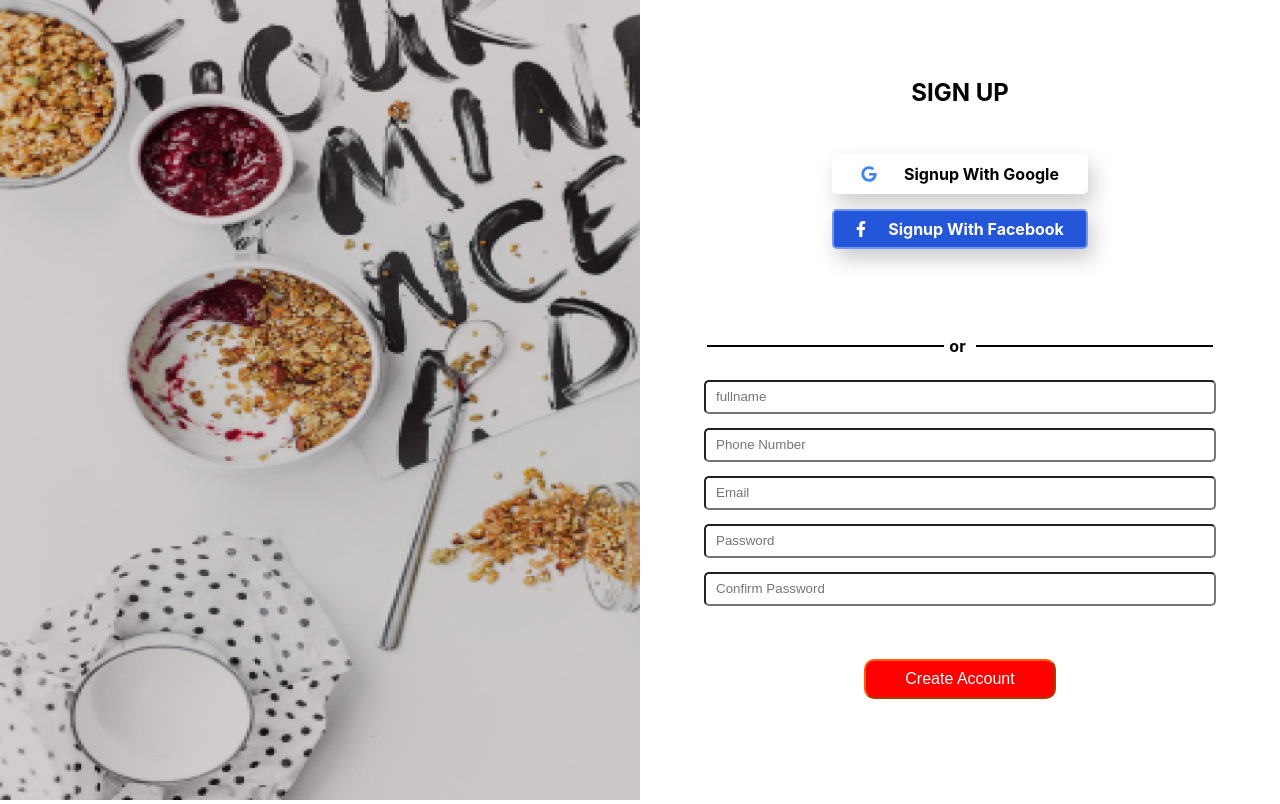
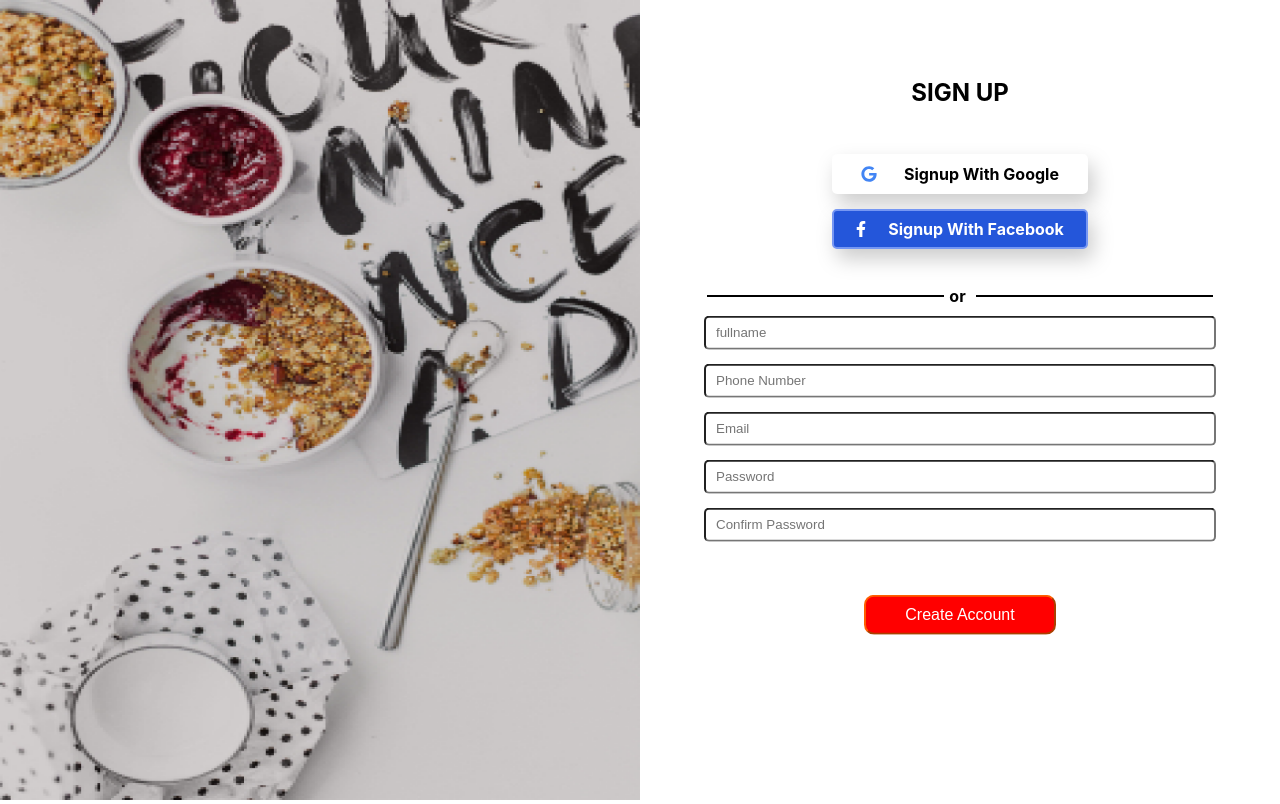
Before and after one commit to Oluwadolamipo/team-086-group-a-frontend, a React (Create React App) app: page /team-086-group-a-frontend/registration in a window 1280 px wide. Built offline with nearby package versions, Linux system fonts and the light colour scheme.

Commit message:
made some adjustment to the signup component style

```diff
--- a/src/Styles/SignUp.module.css
+++ b/src/Styles/SignUp.module.css
@@ -120,6 +120,7 @@
   justify-content: center;
   align-items: center;
   position: relative;
+  transform: translateY(-100%);
 }
 
 .leftLine {
@@ -142,6 +143,7 @@
   width: 100%;
   display: flex;
   justify-self: flex-end;
+  transform: translateY(-15%);
 }
 
 .form {
```
